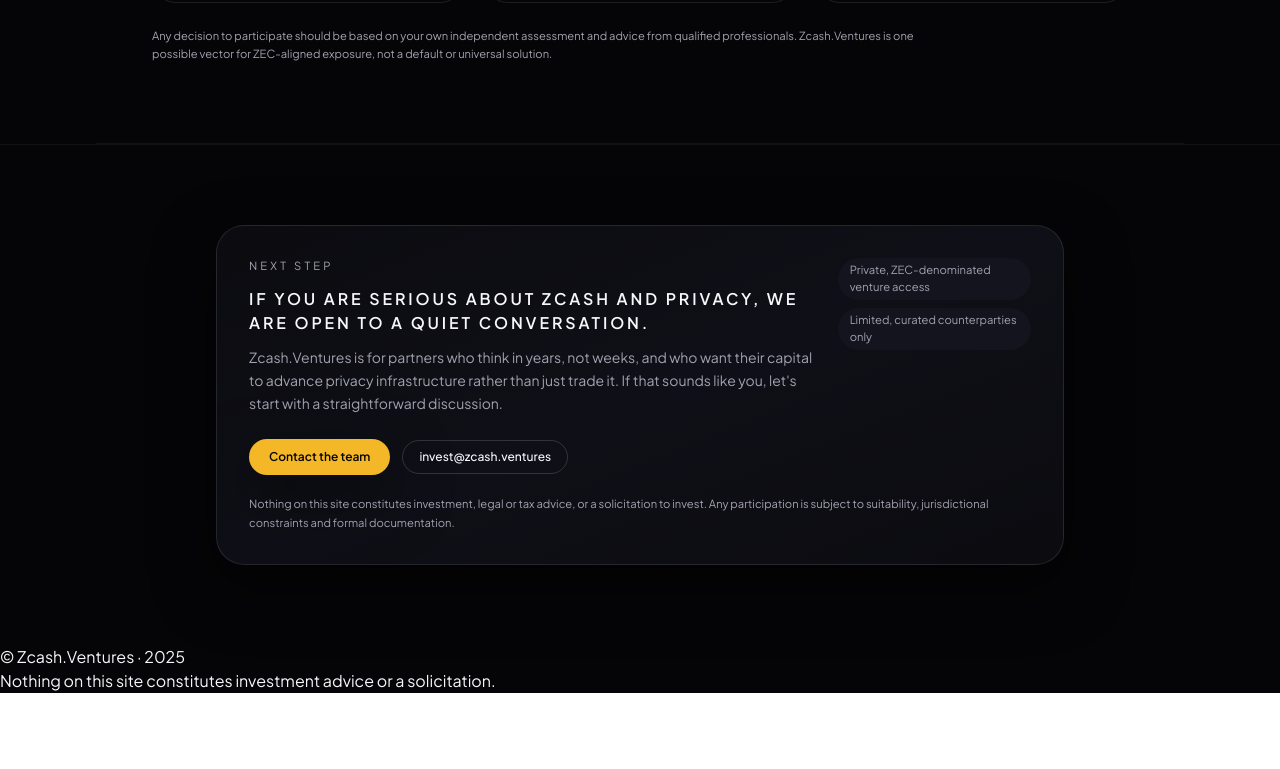
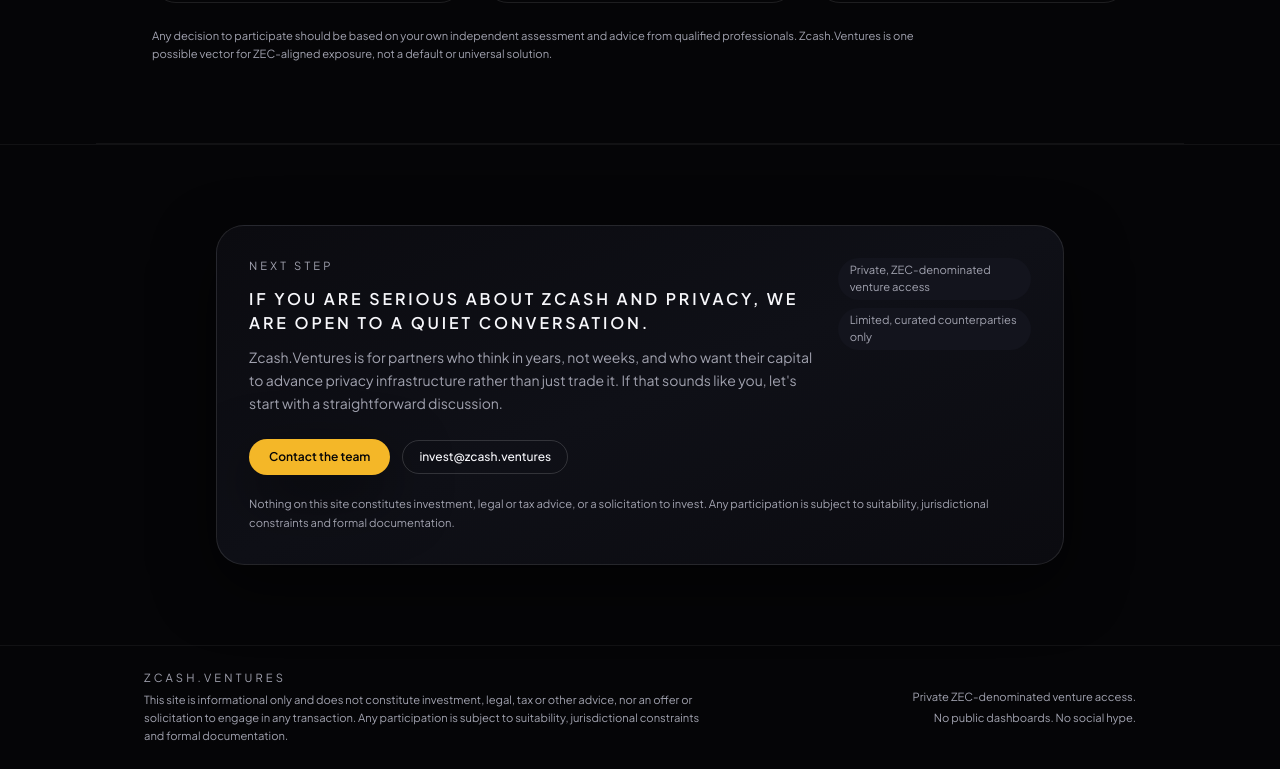
Before and after one commit to Gatsby01k/zcv-land, a Next.js app: page / in a window 1280 px wide. Shown: the part 3834-4603 px from the top of the page. Before the commit the page ends 4527 px from the top, so only its background shows below. Built offline with nearby package versions, Linux system fonts and the light colour scheme.

Commit message:
Update Footer.tsx

```diff
--- a/components/Footer.tsx
+++ b/components/Footer.tsx
@@ -1,9 +1,26 @@
+// components/Footer.tsx
+
 export default function Footer() {
   return (
-    <footer>
-      <div>© Zcash.Ventures · 2025</div>
-      <div>
-        Nothing on this site constitutes investment advice or a solicitation.
+    <footer className="border-t border-white/5 bg-zv-bg-soft/80 py-6">
+      <div className="mx-auto flex max-w-5xl flex-col items-start justify-between gap-3 px-4 text-[0.7rem] text-zv-muted lg:flex-row lg:items-center">
+        <div className="space-y-1">
+          <div className="uppercase tracking-[0.28em] text-zv-muted/80">
+            Zcash.Ventures
+          </div>
+          <p className="max-w-xl leading-relaxed">
+            This site is informational only and does not constitute investment,
+            legal, tax or other advice, nor an offer or solicitation to engage
+            in any transaction. Any participation is subject to suitability,
+            jurisdictional constraints and formal documentation.
+          </p>
+        </div>
+        <div className="space-y-1 text-left lg:text-right">
+          <div>Private ZEC-denominated venture access.</div>
+          <div className="text-zv-muted/70">
+            No public dashboards. No social hype.
+          </div>
+        </div>
       </div>
     </footer>
   );
```
